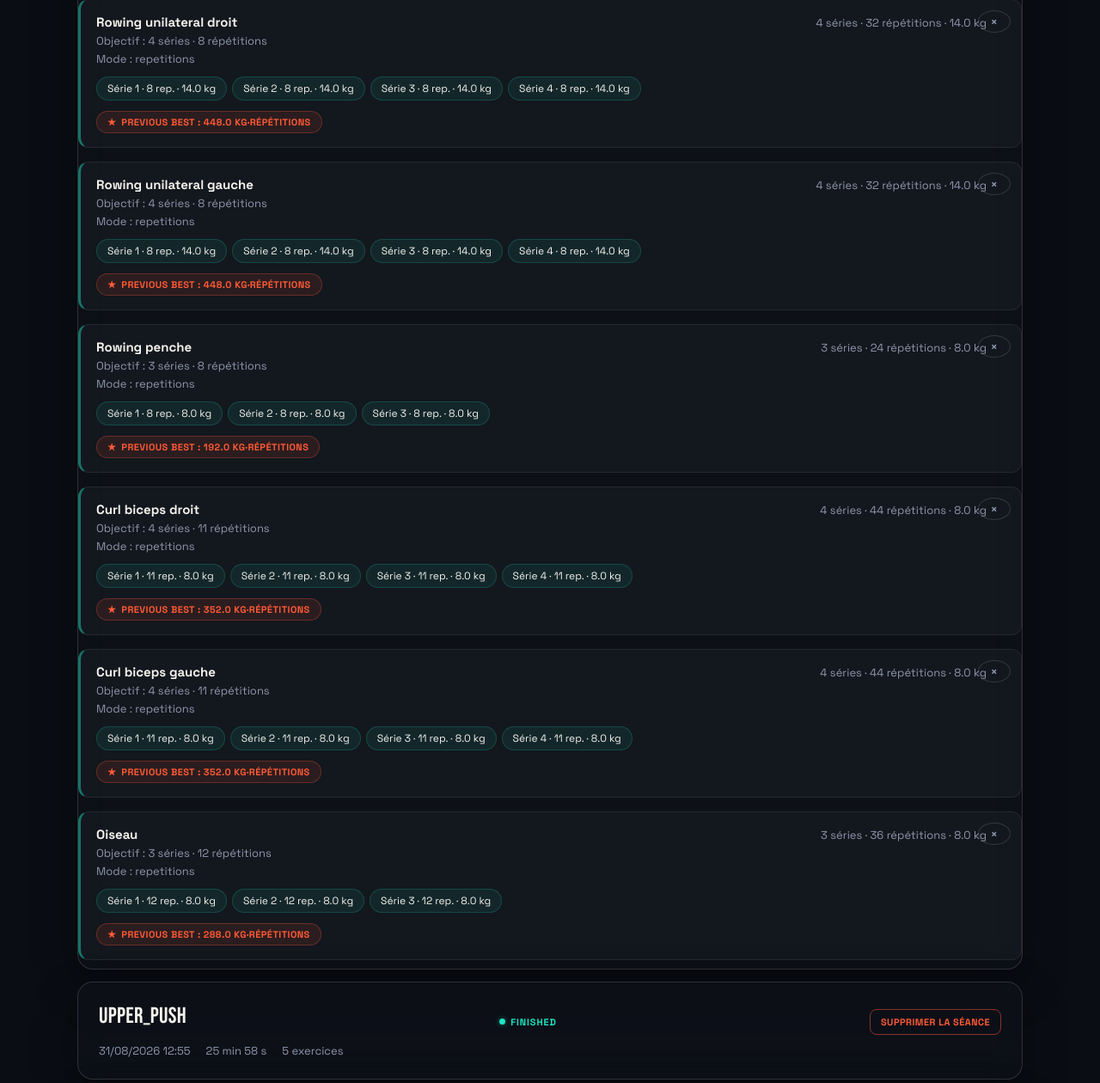
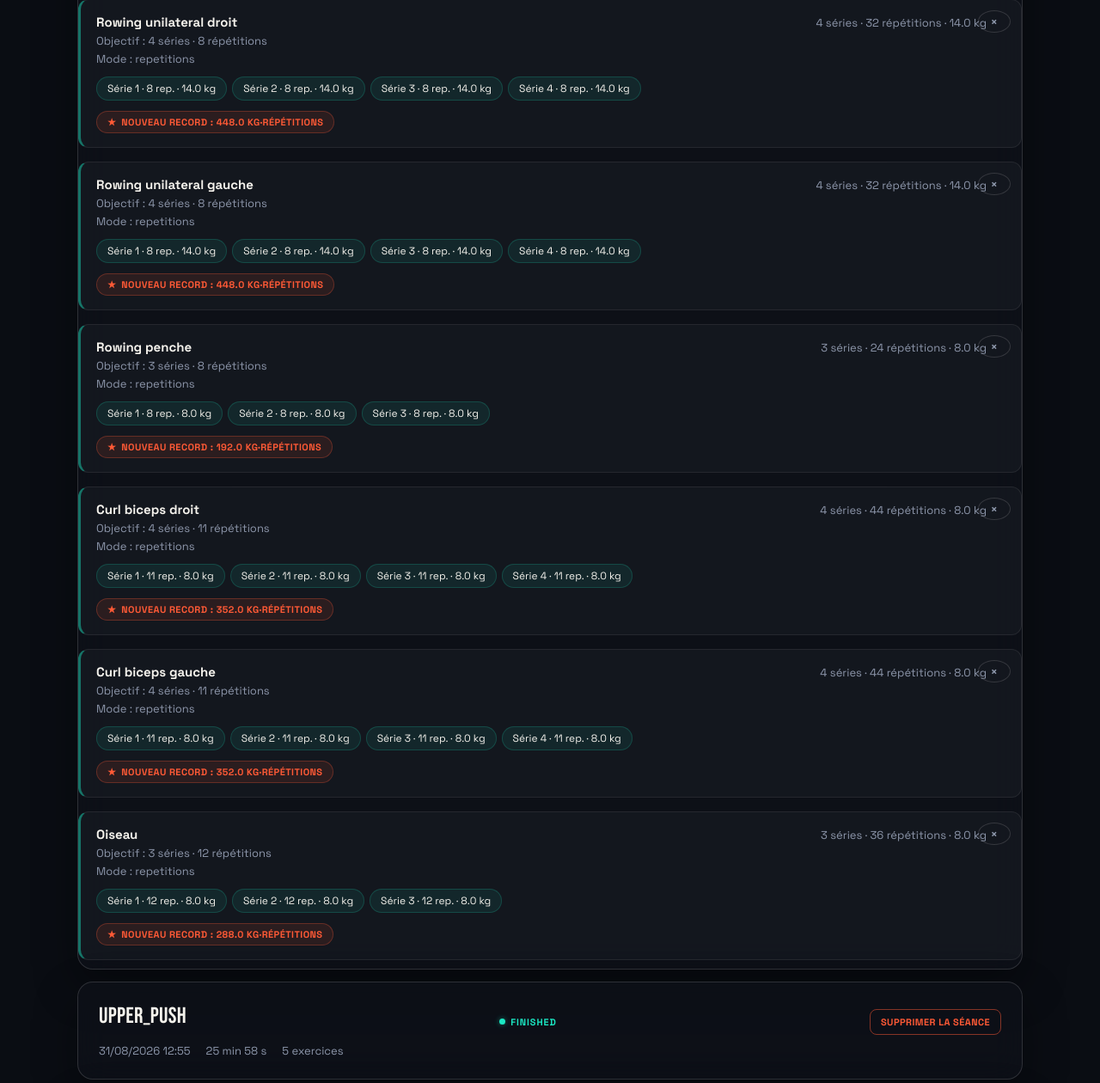
Before and after one commit to Rok0y/Personal-Trainer, a Flask app: page /historique in a window 1280 px wide, after a click that opens the changed part. Shown: the part 352-1612 px from the top of the page at 86% size. Run offline with Flask 3, Linux system fonts and the light colour scheme; data comes from the database, SQL or seed files in the repository.

Commit message:
N'affiche « nouveau record » que sur la séance qui l'a vraiment établi
Le badge s'affichait dès qu'un exercice était en mode répétitions avec
un poids, sans jamais comparer au record réel : il apparaissait à
chaque séance, record ou pas. Compare désormais l'id de la séance
affichée au seance_id du meilleur volume (déjà calculé par
statistiques_exercices), et adapte le libellé en conséquence.

Co-Authored-By: Claude Sonnet 5 <noreply@anthropic.com>

```diff
--- a/web/app.py
+++ b/web/app.py
@@ -60,6 +60,19 @@ controleur = SessionManager()
 def meilleurs_volumes(seances):
     return {
         nom: stat["meilleur_volume"]["valeur"]
+        for nom, stat in statistiques_exercices(seances).items()
+        if stat["meilleur_volume"]["valeur"]
+    }
+
+
+def seances_du_record(seances):
+    """Id de la séance qui détient le record de volume, par exercice.
+
+    Sert à n'afficher le badge « nouveau record » que sur la séance qui l'a
+    réellement établi, plutôt que sur toutes celles qui manient du poids.
+    """
+    return {
+        nom: stat["meilleur_volume"]["seance_id"]
         for nom, stat in statistiques_exercices(seances).items()
         if stat["meilleur_volume"]["valeur"]
     }
@@ -437,6 +450,7 @@ def historique():
         "historique.html",
         seances=seances_entrainement(donnees),
         meilleurs=meilleurs_volumes(donnees),
+        record_seance_id=seances_du_record(donnees),
         detail=False,
     )
 
@@ -625,6 +639,7 @@ def detail_historique(seance_id):
         "historique.html",
         seances=[seance],
         meilleurs=meilleurs_volumes(donnees),
+        record_seance_id=seances_du_record(donnees),
         detail=True,
     )
 
--- a/web/templates/historique.html
+++ b/web/templates/historique.html
@@ -136,7 +136,7 @@
             {% if exercice.series_detaillees %}
             <ul class="series">{% for serie in exercice.series_detaillees %}<li>Série {{ serie.serie }} · {{ serie.repetitions }} rep.{% if serie.poids %} · {{ serie.poids }} kg{% endif %}{% if serie.duree %} · {{ serie.duree|round(1) }} s{% endif %}</li>{% endfor %}</ul>
             {% else %}<p class="empty">Détail par série indisponible pour cette ancienne séance.</p>{% endif %}
-            {% if exercice.mode == 'repetitions' and exercice.poids %}<div class="best">Previous best : {{ meilleurs.get(exercice.nom, 0)|round(1) }} kg·répétitions</div>{% endif %}
+            {% if record_seance_id.get(exercice.nom) == seance.id %}<div class="best">Nouveau record : {{ meilleurs.get(exercice.nom, 0)|round(1) }} kg·répétitions</div>{% endif %}
         </section>
         {% endfor %}
         </div>
```
